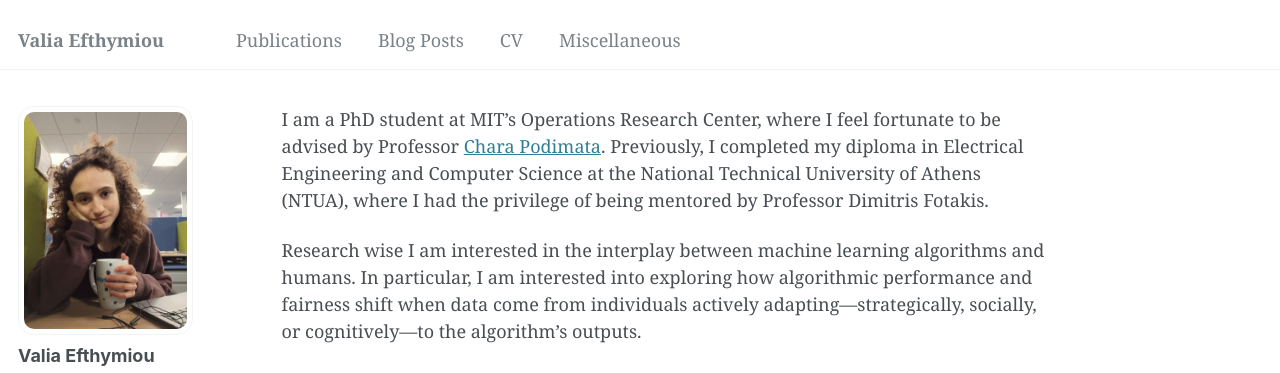
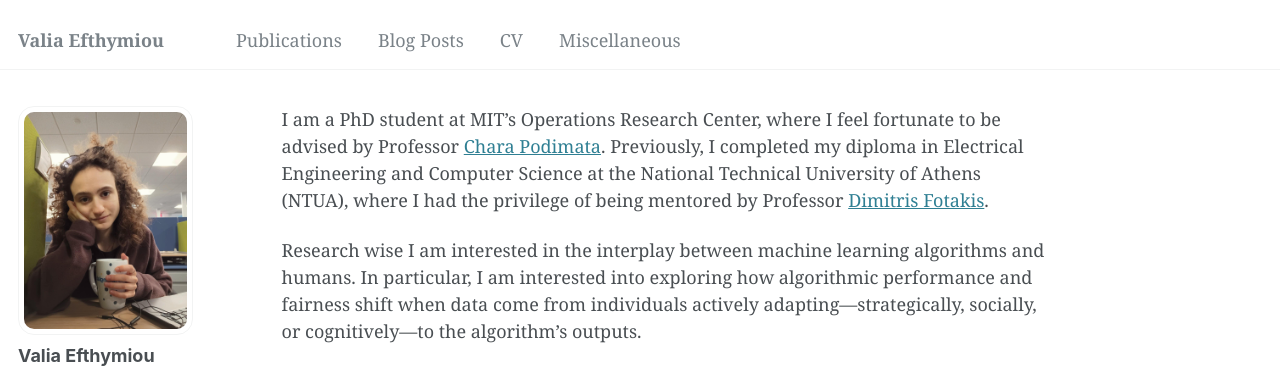
Before and after one commit to valiaEft/valiaEft.github.io, a Jekyll site: the page built from _pages/about.md, in a window 1280 px wide. Shown: the top 373 px of the page. Built offline with Jekyll 4.4.1, drawn with Linux system fonts in a browser that asks for light colours; part of the change alters nothing that is shown.

```diff
--- a/_pages/about.md
+++ b/_pages/about.md
@@ -6,7 +6,7 @@ redirect_from:
   - /about/
   - /about.html
 ---
-I am a PhD student at MIT’s Operations Research Center, where I feel fortunate to be advised by Professor [Chara Podimata](https://www.charapodimata.com/). Previously, I completed my diploma in Electrical Engineering and Computer Science at the National Technical University of Athens (NTUA), where I had the privilege of being mentored by Professor Dimitris Fotakis.
+I am a PhD student at MIT’s Operations Research Center, where I feel fortunate to be advised by Professor [Chara Podimata](https://www.charapodimata.com/). Previously, I completed my diploma in Electrical Engineering and Computer Science at the National Technical University of Athens (NTUA), where I had the privilege of being mentored by Professor [Dimitris Fotakis](http://www.softlab.ntua.gr/~fotakis/).
 
 Research wise I am interested in the interplay between machine learning algorithms and humans. In particular, I am interested into exploring how algorithmic performance and fairness shift when data come from individuals actively adapting—strategically, socially, or cognitively—to the algorithm’s outputs.
 
```
